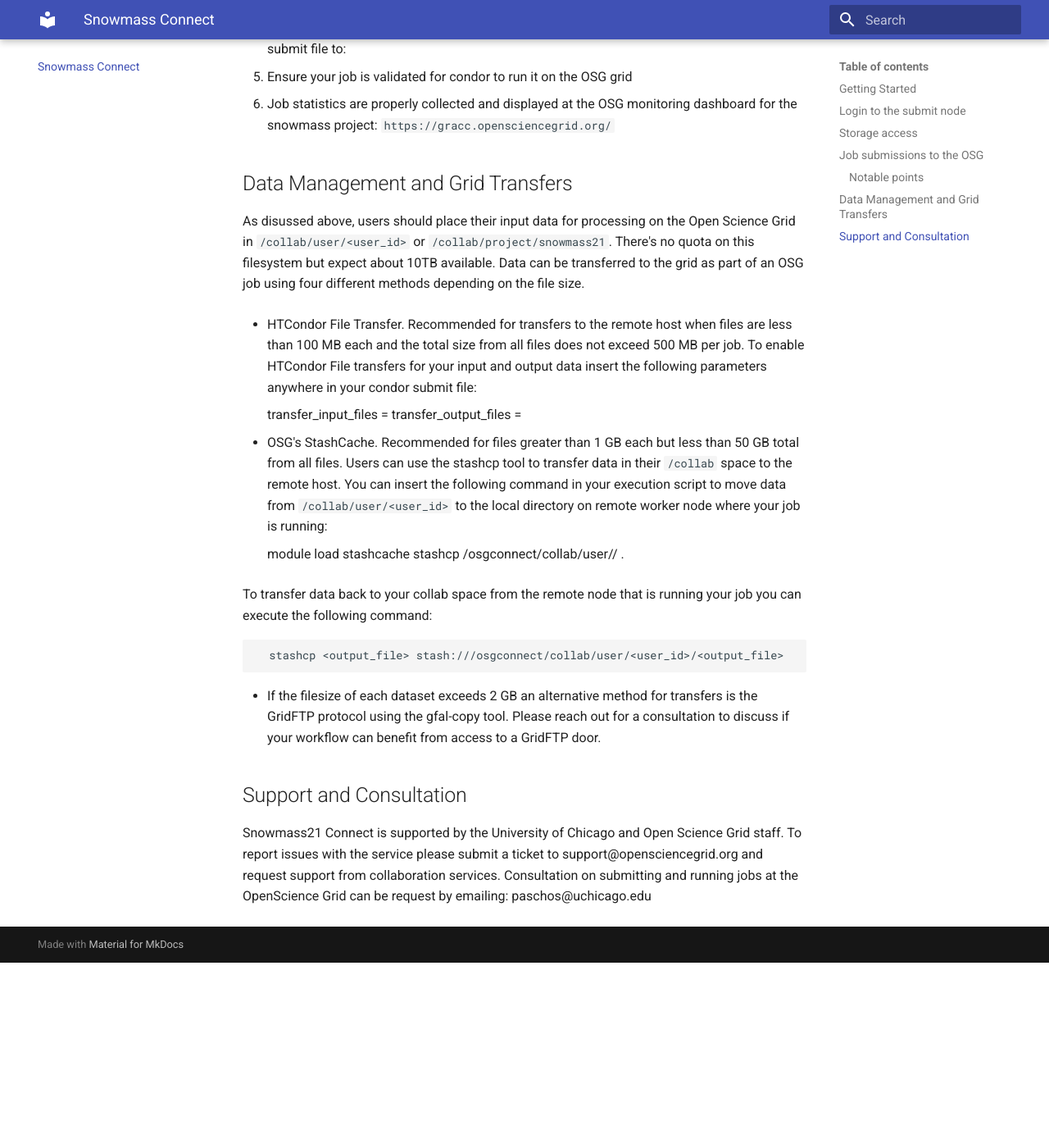
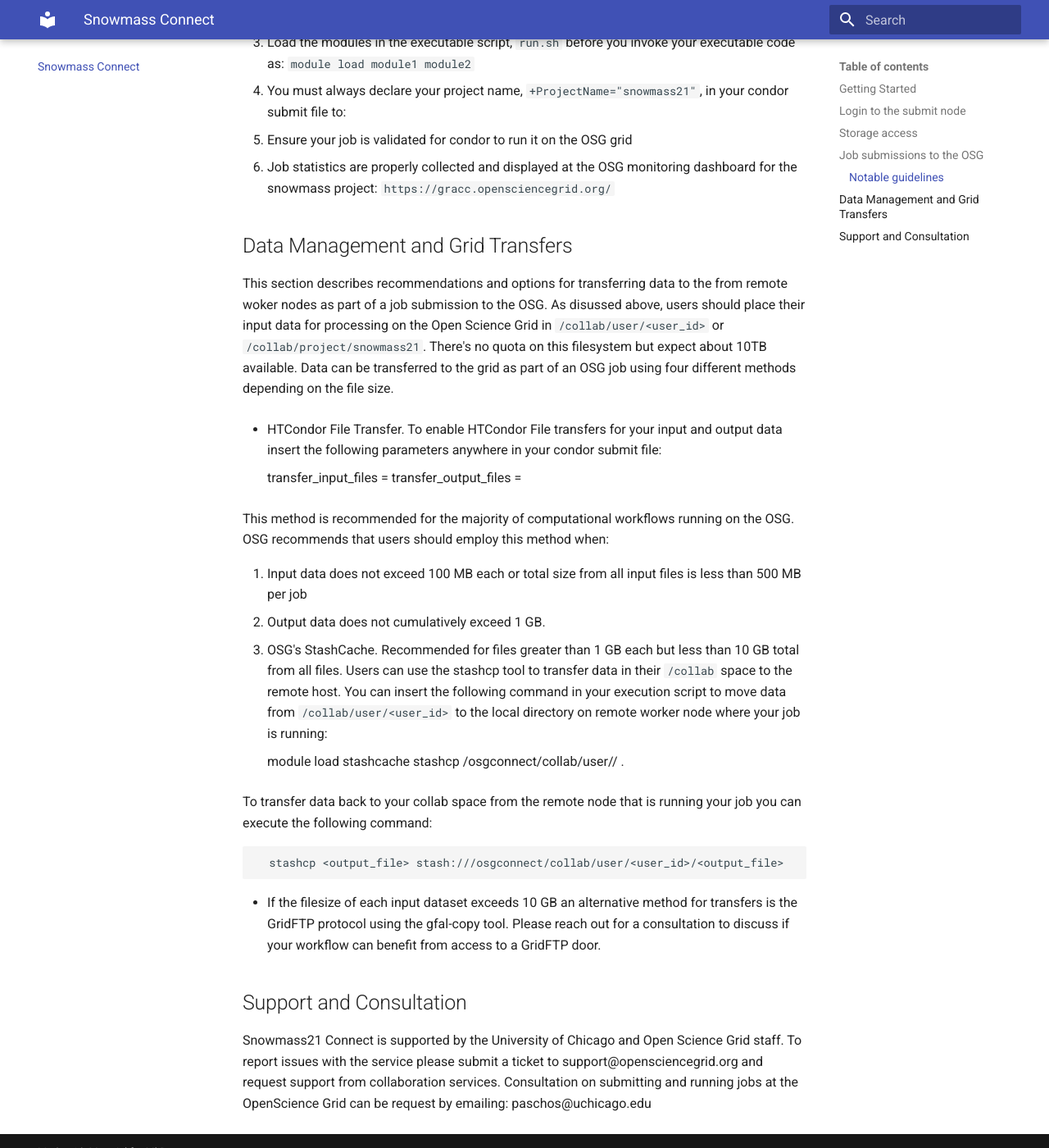
Before and after one commit to ppaschos/snowmass-connect-docs, an MkDocs documentation site: the page built from docs/index.md, in a window 1280 px wide and 1400 px high, scrolled down 3284 px. Shown: the whole window at 82% size. Built offline with MkDocs 1.6.1 and Material for MkDocs 9.7.7, drawn with Linux system fonts in a browser that asks for light colours; before the commit the page ends 4458 px from its top, so only the background shows below that; some of the changed text lies outside the part shown.

Commit message:
Update index.md

```diff
--- a/docs/index.md
+++ b/docs/index.md
@@ -31,7 +31,8 @@
 
 ## Storage access
 
-Users will have access to the following storage locations when connected to the Snowmass login node:
+This section describes the storage locations accessible by the users on the on when connected to Snowmass login node. It also describes the means by which
+users can move data in from their home institutions.
 
 1. Home directory. As mentioned above, your home directory will have 50GB of storage  available and can
 be used for scripts, submission files and small size data. Home is network mounted on the login node and large input
@@ -57,7 +58,8 @@
 
 ## Job submissions to the OSG
 
-A minimal HTCondor submission script, `myjob.submit`, to the OSG is inlined below.
+This section provides a short introduction to submitting jobs to the OSG from the Snowmass Connect login node.
+A minimal HTCondor submission script, `myjob.submit`, to the OSG is inlined below:
 
     Universe = Vanilla
     Executable     = run.sh
@@ -93,10 +95,10 @@
 For an introduction on managing your jobs with condor we refer to this presentation by the OSG
 https://opensciencegrid.org/user-school-2019/#materials/day1/files/osgus19-day1-part1-intro-to-htc.pdf
 
-### Notable points
+### Notable guidelines
 
 1. If your application/code was built or depends on modules used on the snowmass21 login node you must
-ensure that these modules are loaded also on the remote worker node. To do so:
+ensure that these modules are also loaded on the remote worker node. To do so:
 * Insert the following parameter in your submission script: `Requirements = (HAS_MODULES =?= TRUE)`. This will
 request a worker node on a site where the OSG modules are available.
 * Load the modules in the executable script, `run.sh` before you invoke your executable code as: `module load module1 module2`
@@ -106,15 +108,21 @@
 
 ## Data Management and Grid Transfers
 
+This section describes recommendations and options for transferring data to the from remote woker nodes as part of a job submission to the OSG.
 As disussed above, users should place their input data for processing on the Open Science Grid in `/collab/user/<user_id>` or `/collab/project/snowmass21`. There's no quota on this filesystem but expect about 10TB available. Data can be transferred to the grid as part of an OSG job using four different methods depending on the file size.
 
-* HTCondor File Transfer. Recommended for transfers to the remote host when files are less than 100 MB each and the total size from all files does not exceed 500 MB per job. To enable HTCondor File transfers for your input and output data insert the following parameters
+* HTCondor File Transfer. To enable HTCondor File transfers for your input and output data insert the following parameters
 anywhere in your condor submit file:
 
       transfer_input_files = <comma separated files or directories>
       transfer_output_files = <comma separated files or directories>
 
-* OSG's StashCache. Recommended for files greater than 1 GB each but less than 50 GB total from all files.
+This method is recommended for the majority of computational workflows running on the OSG. OSG recommends that users should employ this method when:
+
+1. Input data does not exceed 100 MB each or total size from all input files is less than 500 MB per job
+2. Output data does not cumulatively exceed 1 GB.
+
+* OSG's StashCache. Recommended for files greater than 1 GB each but less than 10 GB total from all files.
 Users can use the stashcp tool to transfer data in their `/collab` space to the remote host.
 You can insert the following command in your execution script to  move data from `/collab/user/<user_id>` to the local
 directory on remote worker node where your job is running:
@@ -126,7 +134,7 @@
 
       stashcp <output_file> stash:///osgconnect/collab/user/<user_id>/<output_file>
 
-* If the filesize of each dataset exceeds 2 GB an alternative method for transfers is the GridFTP protocol using the gfal-copy tool. Please reach out
+* If the filesize of each input dataset exceeds 10 GB an alternative method for transfers is the GridFTP protocol using the gfal-copy tool. Please reach out
 for a consultation to discuss if your workflow can benefit from access to a GridFTP door.
 
 ## Support and Consultation
```
